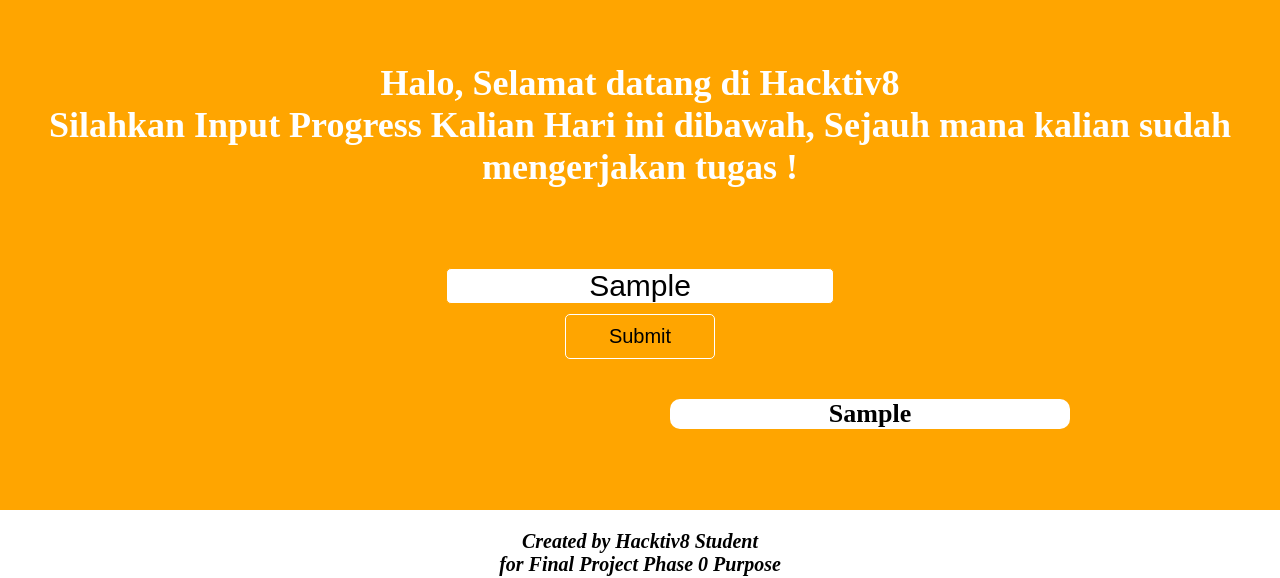
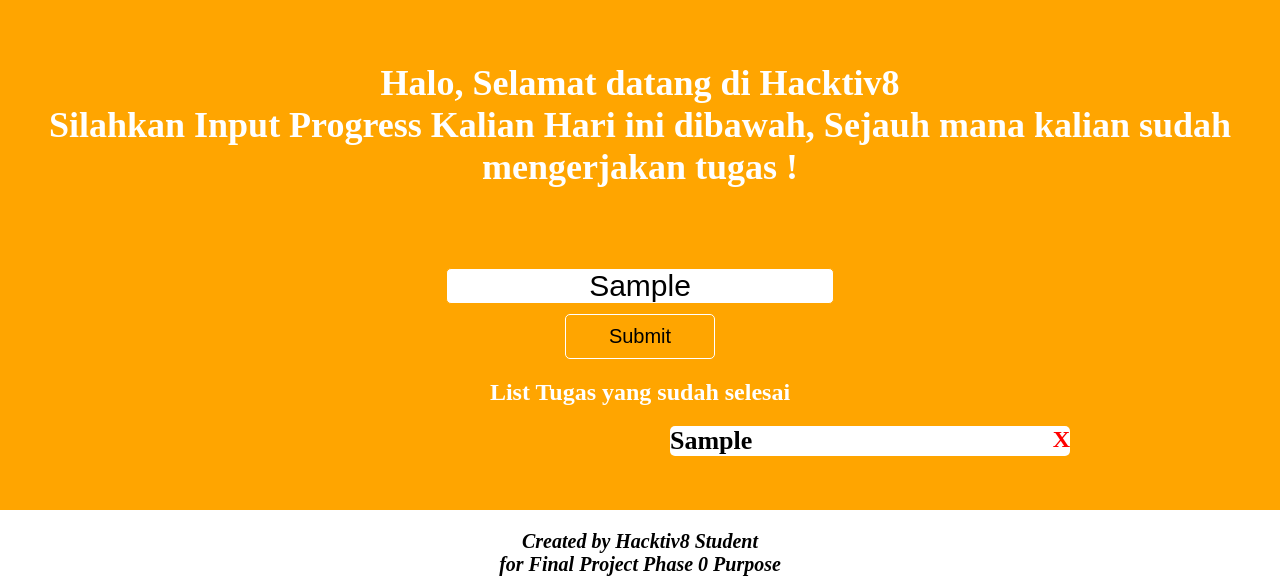
Before and after one commit to midham14/idham-finalprojectphase0, a plain HTML site: page index.html in a window 1280 px wide. Both pictures are taken after typing "Sample" into the empty fields and a click on the button "Submit". Shown: the part 222-800 px from the top of the page. Drawn offline with Linux system fonts and the light colour scheme.

Commit message:
tambah tombol delete

```diff
--- a/index.html
+++ b/index.html
@@ -24,6 +24,7 @@
     </div>
 
     <div id="list-tugas">
+        <span>List Tugas yang sudah selesai</span>
 
     </div>
 
--- a/script.js
+++ b/script.js
@@ -4,8 +4,19 @@
 
 
 function onClickSubmit(){
-    var newTag = document.createElement("div")
+    var newTagDiv = document.createElement("div")
+    var newTagP = document.createElement("p")
+    var newDelete = document.createTextNode('X')
+    newTagP.appendChild(newDelete)
+    newTagP.addEventListener("click", deleteItem)
     var newTask = document.createTextNode(getInput.value)
-    newTag.appendChild(newTask)
-    listTugas.appendChild(newTag)
+    newTagDiv.appendChild(newTask)
+    newTagDiv.appendChild(newTagP)
+    listTugas.appendChild(newTagDiv)
+
+
+    function deleteItem(){
+        console.log('tes masuk')
+    }
+
 }
--- a/style.css
+++ b/style.css
@@ -52,6 +52,21 @@
     margin-top: 20px;
 }
 
+#list-tugas span{
+    color: white;
+    font-weight: bold;
+    font-size: 24px;
+}
+
+#list-tugas p{
+    color: black;
+    font-weight: bold;
+    font-size: 24px;
+    margin-left: auto;
+    color:red;
+}
+
+
 
 #list-tugas div{
     justify-content: center;
@@ -62,8 +77,10 @@
     font-weight: bolder;
     margin: 20px;
     background-color: white;
-    border-radius: 10px;
+    border-radius: 5px;
     margin-left: 670px;
+    display: flex;
+    flex-direction: row;
 }
 
 .footer{
```
